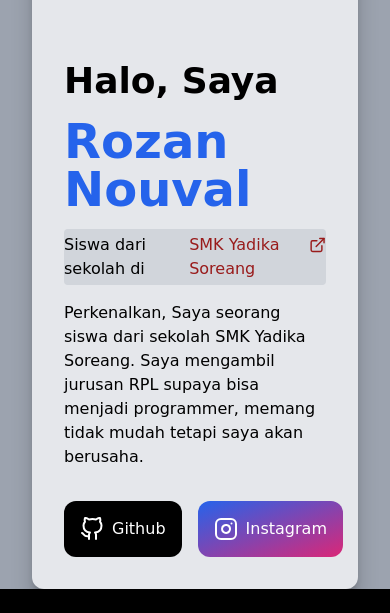
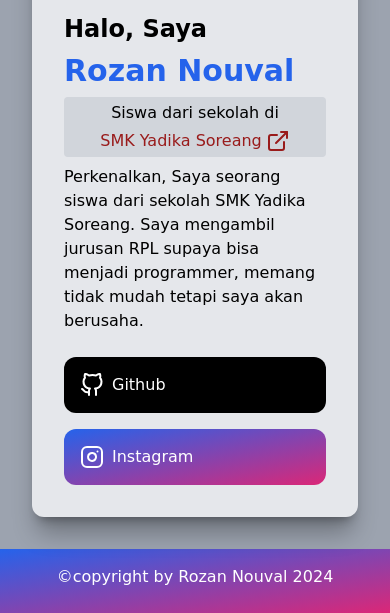
Before and after one commit to rozannouval/LandingPage, a plain HTML site: page index.html in a window 390 px wide. Shown: the part 1140-1753 px from the top of the page. Before the commit the page ends 1729 px from the top, so only its background shows below. Drawn offline with nearby package versions, Linux system fonts and the light colour scheme.

Commit message:
memperbaiki responsif mobile

```diff
--- a/index.html
+++ b/index.html
@@ -69,10 +69,10 @@
         class="flex flex-col items-center pt-36 lg:pt-48 font-sans min-h-screen"
       >
         <h1
-          class="font-semibold lg:font-extrabold text-3xl lg:text-5xl text-center mb-16"
+          class="font-semibold lg:font-extrabold text-3xl lg:text-5xl text-center mb-16 px-4"
         >
           <span
-            class="relative typing-title bg-clip-text text-transparent bg-gradient-to-r from-blue-400 via-violet-400 to-pink-400 border-double border-b-4 border-purple-400"
+            class="typing-title relative bg-clip-text text-transparent bg-gradient-to-r from-blue-400 via-violet-400 to-pink-400 border-double border-b-4 border-purple-400"
           ></span>
         </h1>
         <div
@@ -101,16 +101,16 @@
 
     <section
       id="about"
-      class="px-8 pt-16 relative min-h-screen text-black bg-gray-400"
+      class="px-8 pt-16 relative min-h-screen text-black bg-gray-400 pb-8"
     >
       <div
-        class="flex justify-between items-center flex-col-reverse lg:flex-row gap-16 px-8 lg:px-16 py-8 bg-gray-200 rounded-xl shadow-xl shadow-black/30"
+        class="flex justify-between items-center flex-col-reverse lg:flex-row gap-4 md:gap-16 px-8 lg:px-16 py-8 bg-gray-200 rounded-xl shadow-xl shadow-black/30"
       >
-        <div class="flex flex-col gap-4 w-full">
-          <h1 class="text-4xl font-bold">Halo, Saya</h1>
-          <h1 class="text-5xl font-bold text-blue-600">Rozan Nouval</h1>
+        <div class="flex flex-col gap-2 md:gap-4 w-full">
+          <h1 class="text-2xl md:text-4xl font-bold">Halo, Saya</h1>
+          <h1 class="text-3xl md:text-5xl font-bold text-blue-600">Rozan Nouval</h1>
           <div
-            class="bg-gray-300 py-1 w-full flex justify-center gap-1 rounded"
+            class="bg-gray-300 py-1 w-full flex justify-center items-center flex-col md:flex-row gap-1 rounded"
           >
             <p class="">Siswa dari sekolah di</p>
             <a
@@ -128,7 +128,7 @@
             Saya mengambil jurusan RPL supaya bisa menjadi programmer, memang
             tidak mudah tetapi saya akan berusaha.
           </p>
-          <div class="flex items-center gap-4 mt-4">
+          <div class="flex sm:items-center flex-col sm:flex-row gap-4 mt-4">
             <a
               href="https://github.com/rozannouval"
               target="_blank"
@@ -157,6 +157,10 @@
       </div>
     </section>
 
+    <footer class="w-full text-center p-4 pb-6 bg-gradient-to-br from-blue-600 to-pink-600 text-white">
+      <h1>©copyright by Rozan Nouval 2024</h1>
+    </footer>
+
     <!-- Import Particles.js and app.js files -->
     <script src="particles.js-master/particles.js"></script>
     <script src="particles.js-master/demo/js/app.js"></script>
```
